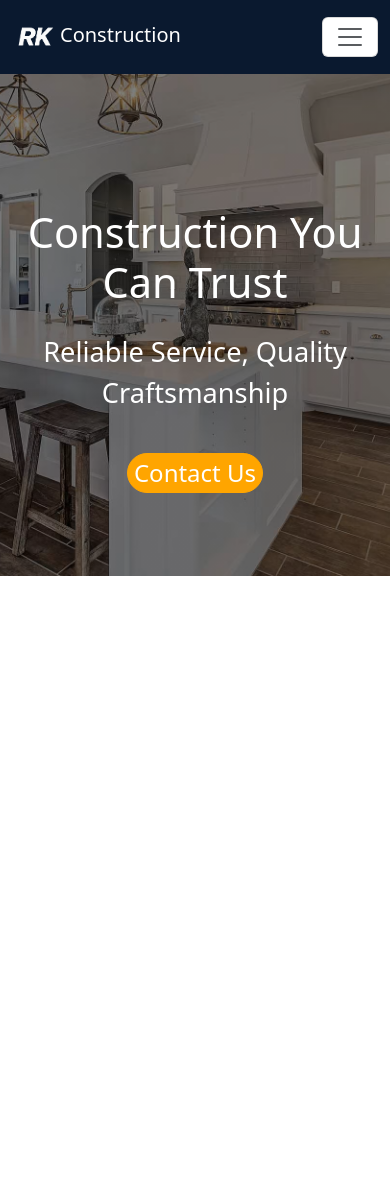
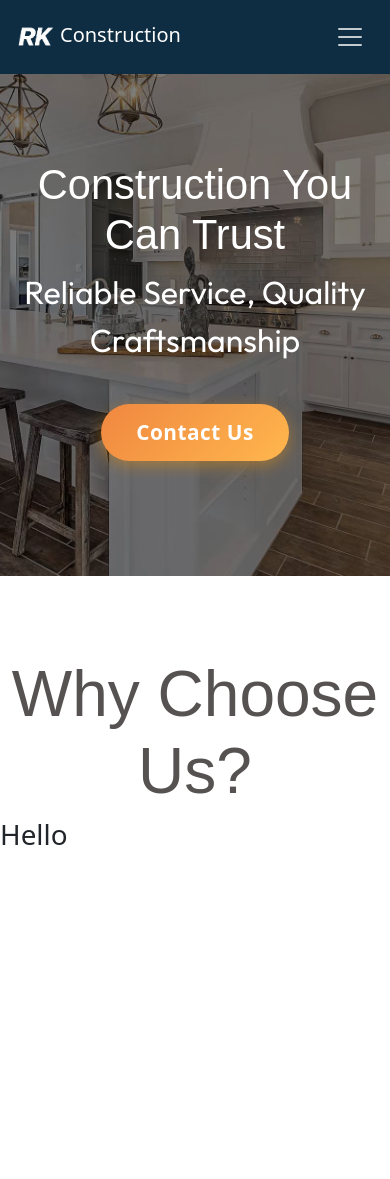
Before and after one commit to OscarHernandez07/Construction-Website-, a plain HTML site: page index.html in a window 390 px wide. Before the commit the page ends 844 px from the top, so only its background shows below. Drawn offline with nearby package versions, Linux system fonts and the light colour scheme; a web font is replaced by a local one.

Commit message:
Finished the hero and started the why choose us section

```diff
--- a/index.html
+++ b/index.html
@@ -5,32 +5,36 @@
     <meta name="viewport" content="width=device-width, initial-scale=1.0">
     <title>RK Construction </title>
     <link rel="stylesheet" href="style.css">
-    <link rel="stylesheet" href="https://cdnjs.cloudflare.com/ajax/libs/font-awesome/7.0.1/css/all.min.css" integrity="sha512-..." crossorigin="anonymous" referrerpolicy="no-referrer" />
+    <link rel="stylesheet" href="https://cdnjs.cloudflare.com/ajax/libs/font-awesome/6.4.2/css/all.min.css" integrity="sha512-a+7mX84kr4PB9w6M0z8x6xdnK1H6UXwypKu1uUY2V+5oU+2P17Z0Dfl7j1nFX9yFad7XrJhM7G6nGZ4bX2jD1w==" crossorigin="anonymous" referrerpolicy="no-referrer" />
+
     <link href="https://cdn.jsdelivr.net/npm/bootstrap@5.3.8/dist/css/bootstrap.min.css" rel="stylesheet" integrity="sha384-sRIl4kxILFvY47J16cr9ZwB07vP4J8+LH7qKQnuqkuIAvNWLzeN8tE5YBujZqJLB" crossorigin="anonymous">
+    <link rel="preconnect" href="https://fonts.googleapis.com">
+    <link rel="preconnect" href="https://fonts.gstatic.com" crossorigin>
+    <link href="https://fonts.googleapis.com/css2?family=BBH+Sans+Bogle&family=Outfit:wght@100..900&display=swap" rel="stylesheet">
 </head>
 <body>
 
     <!-- Navbar for user to be able to navigate throught the wesbite easily -->
     <header>
-        <nav class="navbar navbar-expand-lg fixed-top" style="background-color: #0A192F;">
+        <nav class="navbar navbar-expand-lg fixed-top" style="background-color: #0e2d42ff;">
           <div class="container-fluid">
             <a class="navbar-brand" style="color: white;" href="index.html"> <img src="images/RK-Logo.png" alt="">Construction</a>
 
             <!-- Hamburger (only visible on small screens) -->
-            <button class="navbar-toggler d-lg-none " style="background-color: rgb(255, 255, 255);" type="button" data-bs-toggle="offcanvas"
+            <button class="navbar-toggler d-lg-none " style="background-color: #ffffff;" type="button" data-bs-toggle="offcanvas"
               data-bs-target="#offcanvasNavbar" aria-controls="offcanvasNavbar" aria-label="Toggle navigation">
               <span class="navbar-toggler-icon" ></span>
             </button>
 
             <div class="offcanvas offcanvas-end" tabindex="-1" id="offcanvasNavbar"
-              aria-labelledby="offcanvasNavbarLabel" style="background-color: #123a76;">
+              aria-labelledby="offcanvasNavbarLabel" style="background-color: #0e2d42ff">
               <div class="offcanvas-header">
-                <h5 class="offcanvas-title" id="offcanvasNavbarLabel" style="color: white;">Menu</h5>
+                <h5 class="offcanvas-title" id="offcanvasNavbarLabel" style="color: #0e2d42ff">Menu</h5>
                 <button type="button" class="btn-close" data-bs-dismiss="offcanvas" aria-label="Close" style="background-color: white;"></button>
               </div>
               <div class="offcanvas-body">
                 <ul class="navbar-nav justify-content-end flex-grow-1 pe-3">
-                  <li class="nav-item"><a class="nav-link active" style="color: white;" href="#">Home</a></li>
+                  <li class="nav-item"><a class="nav-link active" style="color: white;" href="#"> Home</a></li>
                   <li class="nav-item"><a class="nav-link" style="color: white;" href="#">Services</a></li>
                   <li class="nav-item"><a class="nav-link" style="color: white;" href="#">Projects</a></li>
                   <li class="nav-item"><a class="nav-link" style="color: white;" href="#">Contact</a></li>
@@ -60,6 +64,20 @@
         </div>
       </div>
 
+      <!-- Create the about RK Construction -->
+       <div class="chose-us">
+        <div class="us-title">
+          <h2>Why Choose Us?</h2>
+        </div>
+
+        <div class="icon1">
+          <h1>Hello</h1>
+          <div>
+
+          </div>
+        </div>
+       </div>
+
 
 
     <script src="https://cdn.jsdelivr.net/npm/bootstrap@5.3.8/dist/js/bootstrap.bundle.min.js" integrity="sha384-FKyoEForCGlyvwx9Hj09JcYn3nv7wiPVlz7YYwJrWVcXK/BmnVDxM+D2scQbITxI" crossorigin="anonymous"></script>
--- a/style.css
+++ b/style.css
@@ -10,6 +10,24 @@ body {
  img {
     height: 3rem;
  }
+
+.navbar-toggler {
+  background-color: #0e2d42ff !important; /* Navy background */
+  border-color: #0e2d42ff !important;
+  color: white !important;
+}
+
+.navbar-toggler-icon {
+  filter: invert(1) brightness(200%) contrast(150%); /* Makes the icon white */
+}
+
+.navbar .nav-link {
+  color: white !important;
+}
+
+.navbar .nav-link:hover {
+  color: white !important;
+}
 
 
  /* HERO */
@@ -33,14 +51,15 @@ body {
   /* Brings the hero text down and centers it */
   .hero-quote {
     text-align: center;
-    padding-top: 10rem;
+    padding-top: 7rem;
   }
 
   /* Makes the text in the middle of the hero bigger  */
   .hero-quote h1 {
     font-size: 5rem;
     color: white;
-    padding-bottom: 1rem;
+    font-family: "BBH Sans Bogle", sans-serif;
+
   }
 
   /* Text below the big letters on the hero */
@@ -50,7 +69,8 @@ body {
 
   .hero-description p {
     color: white;
-    font-size: 1.7rem;
+    font-size: 2rem;
+    font-family: "Outfit", sans-serif;
   }
 
   /*The hero button below al the text  */
@@ -62,13 +82,29 @@ body {
 
 
   .hero-btn {
-    text-align: center;
-    background-color: orange;
-    color: white;
-    border: 1px solid orange;
-    font-size: 1.5rem;
-    border-radius: 25px;
-  }
+  background: linear-gradient(135deg, #f08740ff, #ffb74d);
+  color: white;
+  border: none;
+  font-size: 1.3rem;
+  font-weight: 600;
+  padding: 0.8rem 2.2rem;
+  border-radius: 50px;
+  cursor: pointer;
+  box-shadow: 0 5px 15px rgba(255, 152, 0, 0.4);
+  transition: all 0.3s ease;
+  letter-spacing: 0.5px;
+}
+
+.hero-btn:hover {
+  background: linear-gradient(135deg, #ffa726, #ffa724);
+  box-shadow: 0 8px 25px rgba(255, 152, 0, 0.6);
+}
+
+.hero-btn:active {
+  transform: scale(0.6);
+  box-shadow: 0 3px 10px rgba(255, 152, 0, 0.3);
+}
+
 
 
 
@@ -87,5 +123,24 @@ body {
     .hero-quote h1 {
         font-size: 2.6rem;
     }
+  }
 
+
+  /* =============================================== */
+  /* Create why chose us section  */
+
+  .chose-us {
+    background-color: white;
+    padding-bottom: 20rem;
   }
+
+  .us-title {
+    text-align: center;
+    padding-top: 5rem;
+    font-family: "BBH Sans Bogle", sans-serif;
+    color: rgb(86, 82, 82);
+  }
+
+  .us-title h2 {
+    font-size: 4rem;
+  }
```
